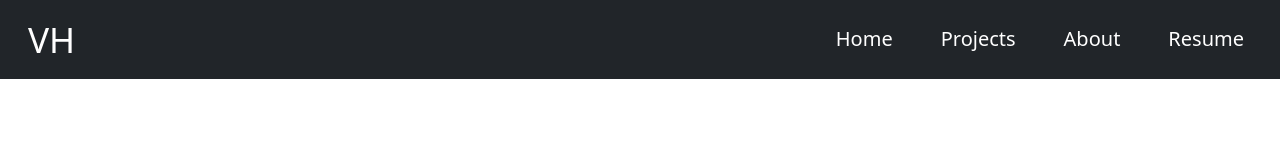
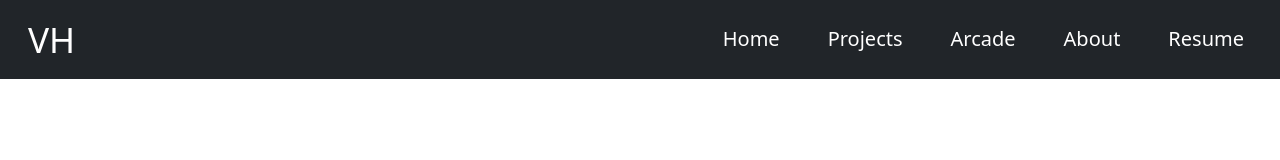
Before and after one commit to vichdz97/Website, an Angular app: page /#/home in a window 1280 px wide. Shown: the top 160 px of the page. Built offline with nearby package versions, Linux system fonts and the light colour scheme.

Commit message:
added arcade to nav bar

```diff
--- a/src/app/shared/nav/nav.component.css
+++ b/src/app/shared/nav/nav.component.css
@@ -1,14 +1,14 @@
-.logo, .nav-link {
+#logo, .nav-link {
     font-size: 1.25em;
     transition: 0.3s;
     color: white;
 }
 
-.logo:hover, .nav-link:hover {
+#logo:hover, .nav-link:hover {
     color: gray;
 }
 
-.logo {
+#logo {
     font-size: 2.2em;
 }
 
--- a/src/app/shared/nav/nav.component.html
+++ b/src/app/shared/nav/nav.component.html
@@ -1,6 +1,6 @@
 <nav class="navbar fixed-top navbar-expand-lg bg-dark">
     <div class="container-fluid">
-        <a class="logo navbar-brand mx-3" role="button" (click)="redirectTo('/')">VH</a>
+        <a id="logo" class="navbar-brand mx-3" role="button" (click)="redirectTo('/')">VH</a>
 
         <button class="navbar-toggler" type="button" (click)="isCollapsed = !isCollapsed">
             &#9776;
@@ -20,6 +20,9 @@
                         <a class="nav-link" role="button" (click)="redirectTo('/projects')">Projects</a>
                     </li>
                     <li class="nav-item mx-3">
+                        <a class="nav-link" role="button" (click)="redirectTo('/arcade')">Arcade</a>
+                    </li>
+                    <li class="nav-item mx-3">
                         <a class="nav-link" role="button" (click)="redirectTo('/about')">About</a>
                     </li>
                     <li class="nav-item mx-3">
```
